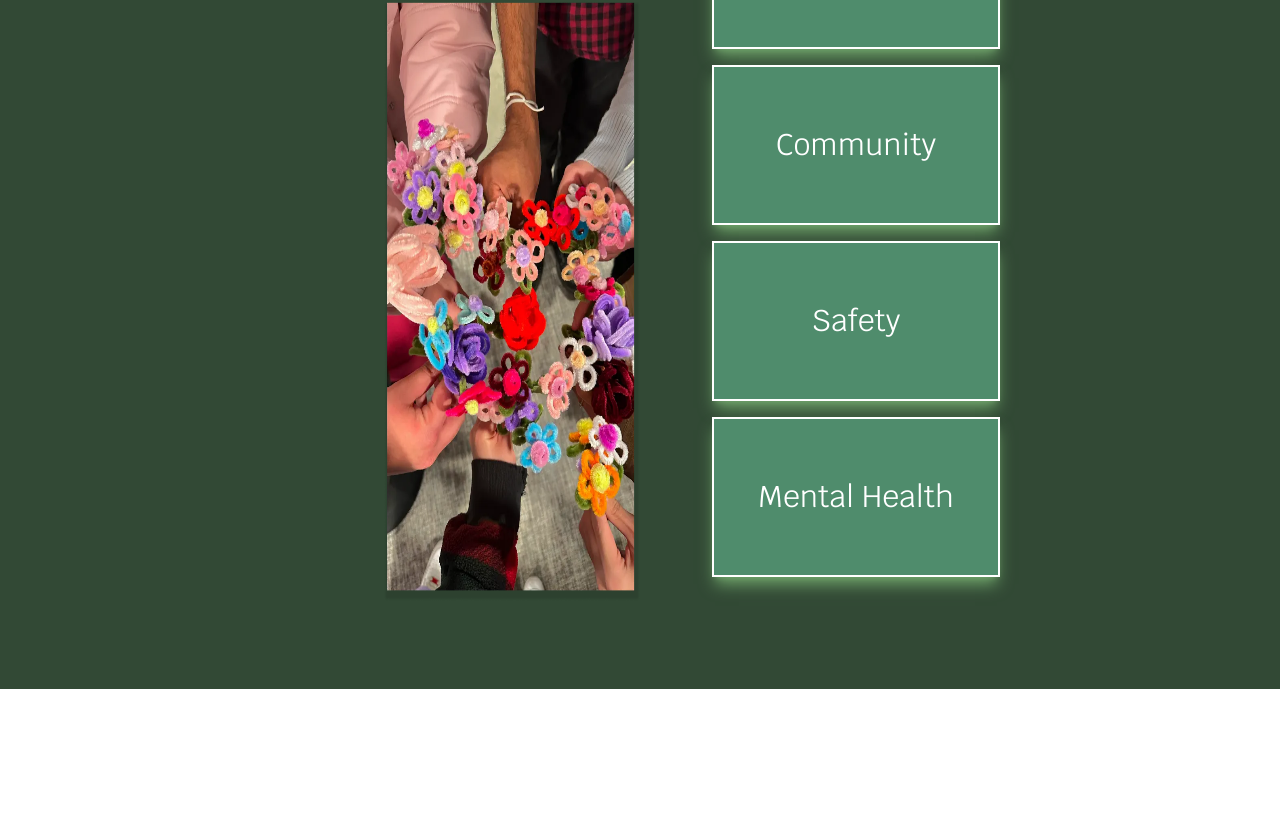
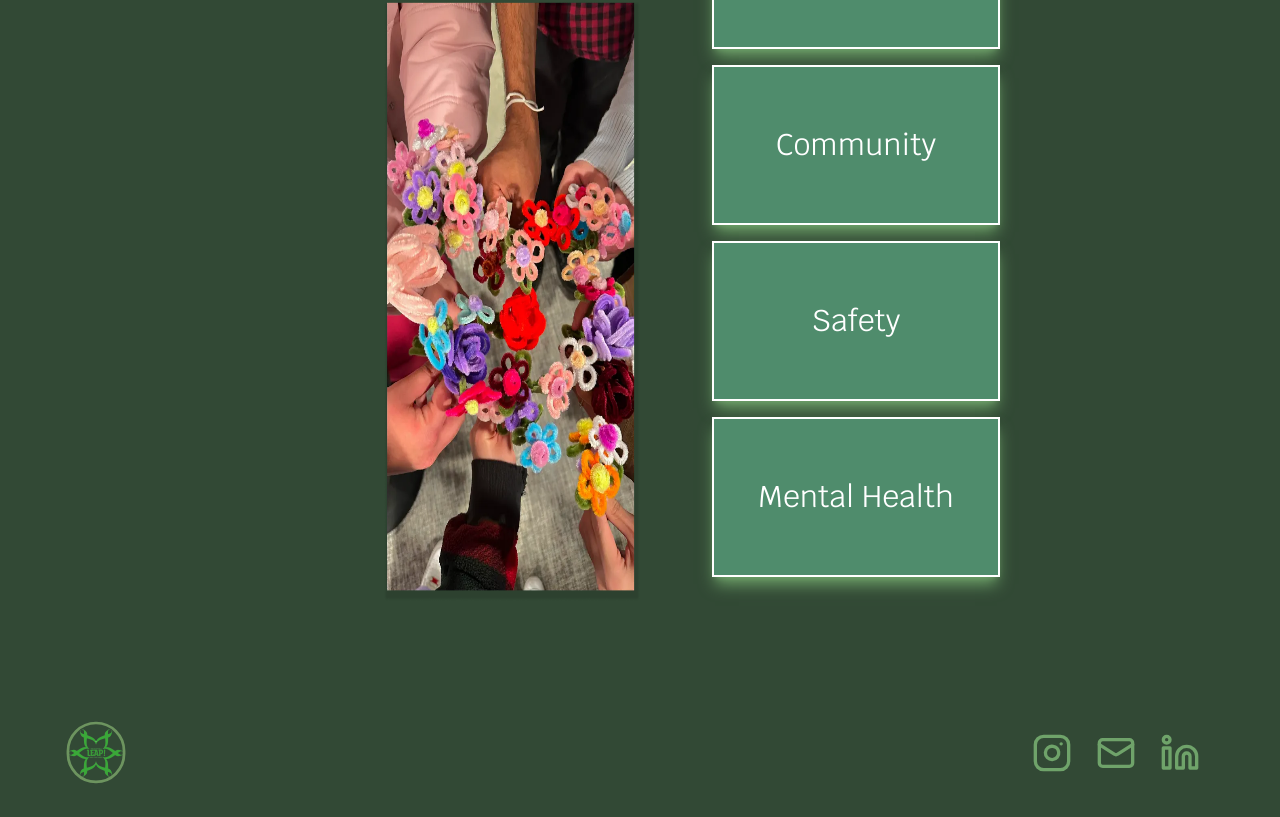
Before and after one commit to acm-ucr/leap-website, a Next.js app: page / in a window 1280 px wide. Shown: the part 207-1024 px from the top of the page. Before the commit the page ends 896 px from the top, so only its background shows below. Built offline with nearby package versions, Linux system fonts and the light colour scheme.

Commit message:
edits to about; page stops at half problem

```diff
--- a/src/app/layout.tsx
+++ b/src/app/layout.tsx
@@ -26,7 +26,7 @@ export default function RootLayout({ children }: LayoutProps) {
       <body className={krub.className}>
         {<Navbar />}
         <ReactQueryClientProvider>{children}</ReactQueryClientProvider>
-        {/* <Footer /> */}
+        {<Footer />}
       </body>
     </html>
   );
```
